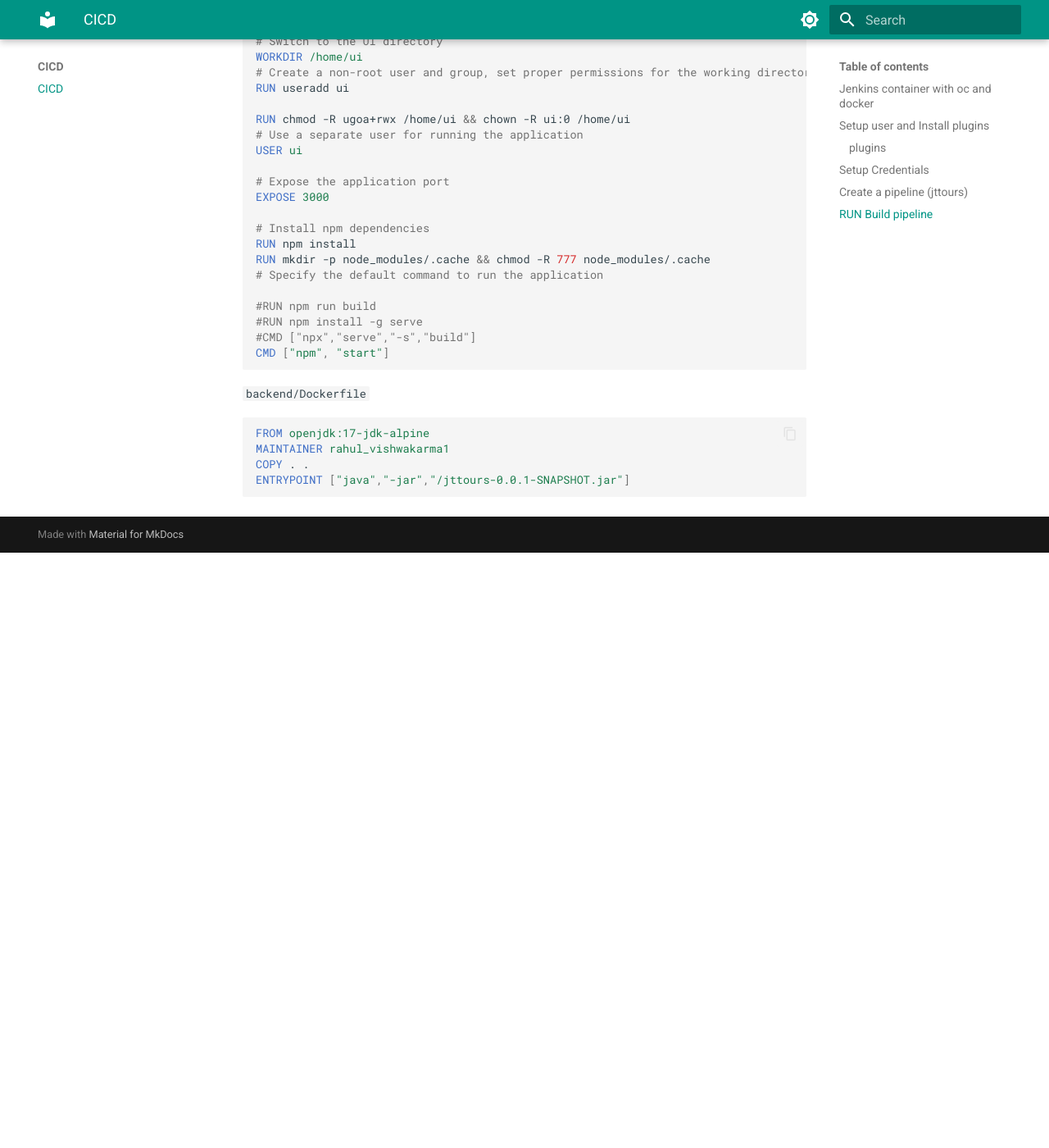
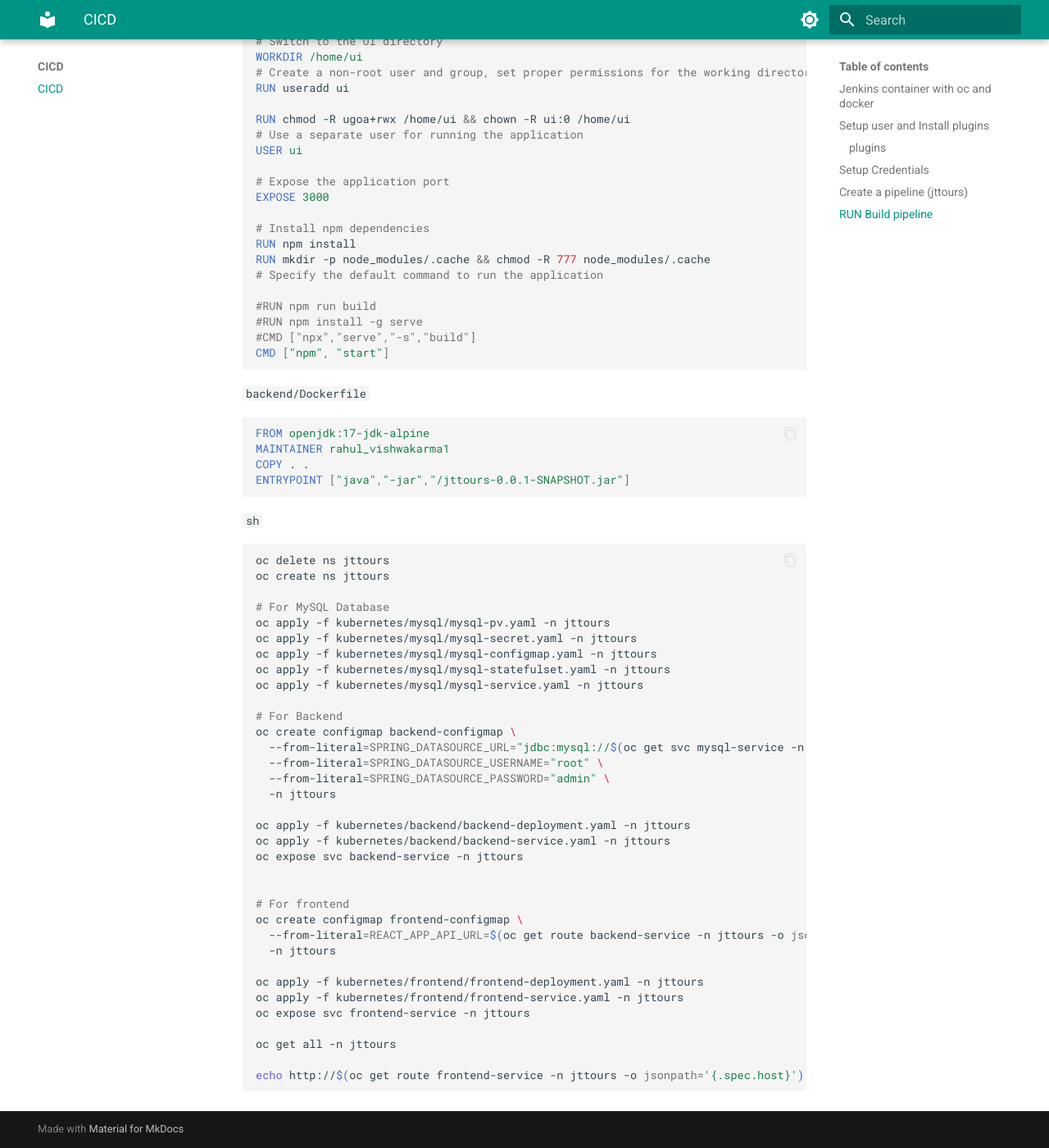
Before and after one commit to rahulssv/courses, an MkDocs documentation site: the page built from docs/CICD/cicd.md, in a window 1280 px wide and 1400 px high, scrolled down 3793 px. Shown: the whole window at 82% size. Built offline with MkDocs 1.6.1 and Material for MkDocs 9.7.7, drawn with Linux system fonts in a browser that asks for light colours; before the commit the page ends 4467 px from its top, so only the background shows below that.

Commit message:
Update cicd.md

````diff
--- a/docs/CICD/cicd.md
+++ b/docs/CICD/cicd.md
@@ -129,7 +129,7 @@ def dockerLoginAndPush(imageName) {
 
 `Maintain following tree in git repository:`
 ```bash
- frontend
+frontend
     ├── Dockerfile
     └── ui
 backend
@@ -193,3 +193,40 @@ MAINTAINER rahul_vishwakarma1
 COPY . .
 ENTRYPOINT ["java","-jar","/jttours-0.0.1-SNAPSHOT.jar"]
 ```
+`sh`
+```bash
+oc delete ns jttours
+oc create ns jttours
+
+# For MySQL Database
+oc apply -f kubernetes/mysql/mysql-pv.yaml -n jttours
+oc apply -f kubernetes/mysql/mysql-secret.yaml -n jttours
+oc apply -f kubernetes/mysql/mysql-configmap.yaml -n jttours
+oc apply -f kubernetes/mysql/mysql-statefulset.yaml -n jttours
+oc apply -f kubernetes/mysql/mysql-service.yaml -n jttours
+
+# For Backend
+oc create configmap backend-configmap \
+  --from-literal=SPRING_DATASOURCE_URL="jdbc:mysql://$(oc get svc mysql-service -n jttours -o jsonpath='{.spec.clusterIP}')/jttoursdb" \
+  --from-literal=SPRING_DATASOURCE_USERNAME="root" \
+  --from-literal=SPRING_DATASOURCE_PASSWORD="admin" \
+  -n jttours
+
+oc apply -f kubernetes/backend/backend-deployment.yaml -n jttours
+oc apply -f kubernetes/backend/backend-service.yaml -n jttours
+oc expose svc backend-service -n jttours
+
+
+# For frontend
+oc create configmap frontend-configmap \
+  --from-literal=REACT_APP_API_URL=$(oc get route backend-service -n jttours -o jsonpath='{.spec.host}')\
+  -n jttours
+
+oc apply -f kubernetes/frontend/frontend-deployment.yaml -n jttours
+oc apply -f kubernetes/frontend/frontend-service.yaml -n jttours
+oc expose svc frontend-service -n jttours
+
+oc get all -n jttours
+
+echo http://$(oc get route frontend-service -n jttours -o jsonpath='{.spec.host}')
+```
````
